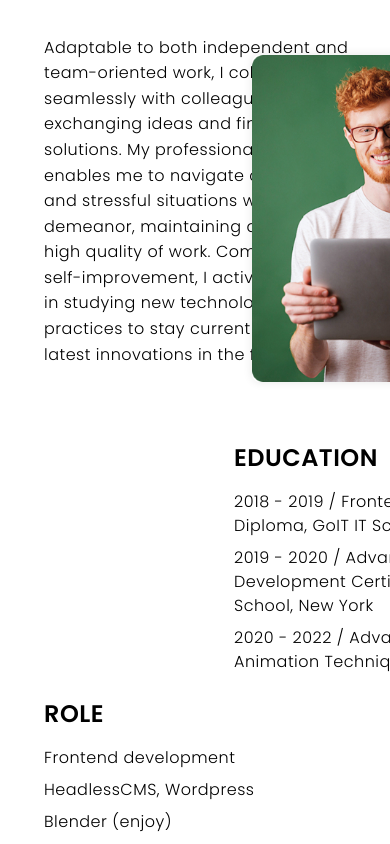
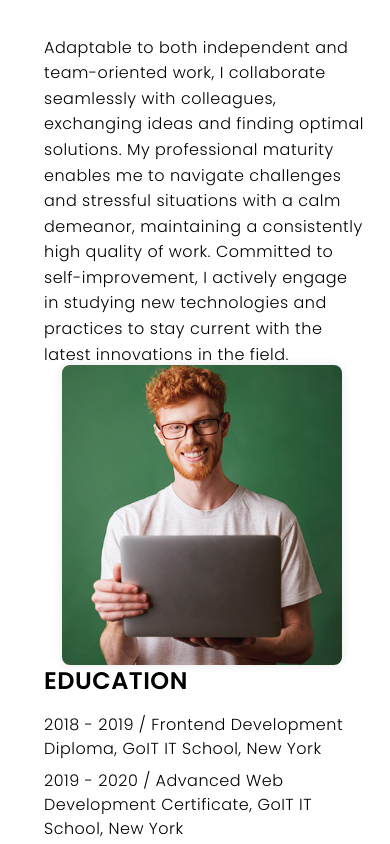
Before and after one commit to Tate-T/portfolio-project, a website built with Parcel: page src/index.html in a window 390 px wide. Shown: the part 1920-2764 px from the top of the page. Built offline with nearby package versions, Linux system fonts and the light colour scheme; no server answers.

Commit message:
finish last

```diff
--- a/src/css/about-me.css
+++ b/src/css/about-me.css
@@ -117,6 +117,8 @@ gap: 8px;
   align-items: start;
 }
 
+@media (min-width: 1200px) {
+
 
 .aboutme > .container .aboutme__img {
   grid-column: 1 / -1;
@@ -130,6 +132,7 @@ gap: 8px;
   margin-top: -250px;
   margin-bottom: 0;
   transform: translateX(-12px) translateY(-40px);
+}
 }
 
 .aboutme__img {
@@ -156,7 +159,7 @@ gap: 8px;
   grid-column: 1;
   position: relative;
   top: -64px;
-  left: 190px;
+
 }
 
 .aboutme > .container .aboutme__item:nth-child(2) {
@@ -210,10 +213,25 @@ letter-spacing: 0.5px;
 }
 
 
-@media (max-width: 600px) {
+@media (max-width: 1100px) {
   .aboutme {
     padding: 32px 16px;
   }
+
+.aboutme > .container .aboutme__img {
+  grid-column: 1 / -1;
+  justify-self: start;
+  width: 280px;
+  height: 300px;
+
+  object-fit: cover;
+  border-radius: 8px;
+  box-shadow: 0 0 10px rgba(0,0,0,0.1);
+
+  /* margin-top: -250px; */
+  margin-bottom: 0;
+  transform: translateX(-202px) translateY(20px);
+}
 
   .aboutme > .container {
     display: flex;
@@ -259,7 +277,7 @@ letter-spacing: 0.5px;
     box-shadow: 0 0 10px rgba(0,0,0,0.1);
     margin: 0 auto;
 
-    bottom: 100px;
+    bottom: 330px;
     transform: none;
   }
 
--- a/src/css/benefits.css
+++ b/src/css/benefits.css
@@ -157,7 +157,7 @@ border-radius: 8px;
 
 }
 
-@media (max-width: 600px) {
+@media (max-width: 1200px) {
   .benefits {
     padding: 40px 16px;
   }
--- a/src/partials/addrewiews.html
+++ b/src/partials/addrewiews.html
@@ -14,8 +14,8 @@
         </ul>
 
         <form class="addrewiews__form" action="">
-            <input class="addrewiews__inputone" type="text" placeholder="Your email*">
-            <input class="addrewiews__inputtwo" type="text" placeholder="Message ">
+            <input class="addrewiews__inputone" type="email" required  placeholder="Your email*">
+            <input class="addrewiews__inputtwo" type="text" required  placeholder="Message ">
             <button class="addrewiews__button">SEND MESSAGE</button>
         </form>
     </div>
```
